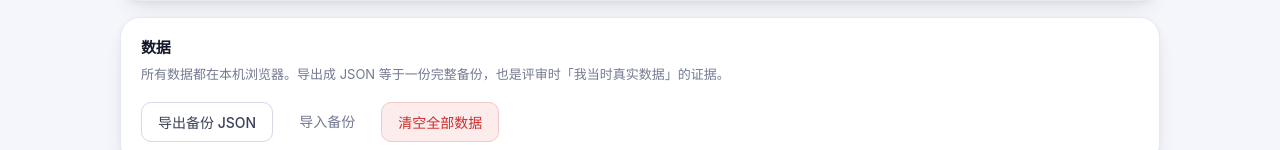
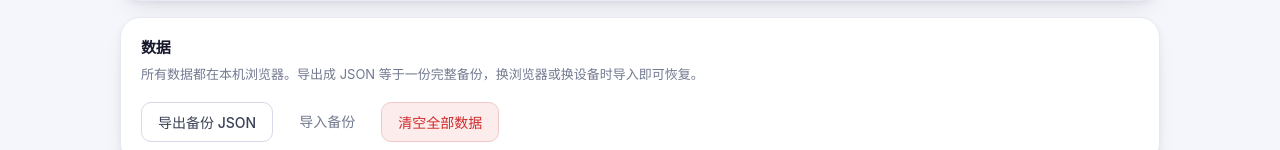
Before and after one commit to dream-office/shisui, a React (Vite) app: page / in a window 1280 px wide. Both pictures are taken after a click on the button "设置". Shown: the part 514-664 px from the top of the page. Built offline with nearby package versions, Linux system fonts and the light colour scheme.

Commit message:
refactor(ui): 设置页文案去掉评审语境，改为备份/换设备场景

```diff
--- a/src/ui/SettingsView.tsx
+++ b/src/ui/SettingsView.tsx
@@ -97,7 +97,7 @@ export default function SettingsView() {
 
       <section className="card">
         <h3>数据</h3>
-        <p className="muted">所有数据都在本机浏览器。导出成 JSON 等于一份完整备份，也是评审时「我当时真实数据」的证据。</p>
+        <p className="muted">所有数据都在本机浏览器。导出成 JSON 等于一份完整备份，换浏览器或换设备时导入即可恢复。</p>
         <div className="settings-actions">
           <button type="button" className="btn" onClick={handleExport}>
             导出备份 JSON
```
